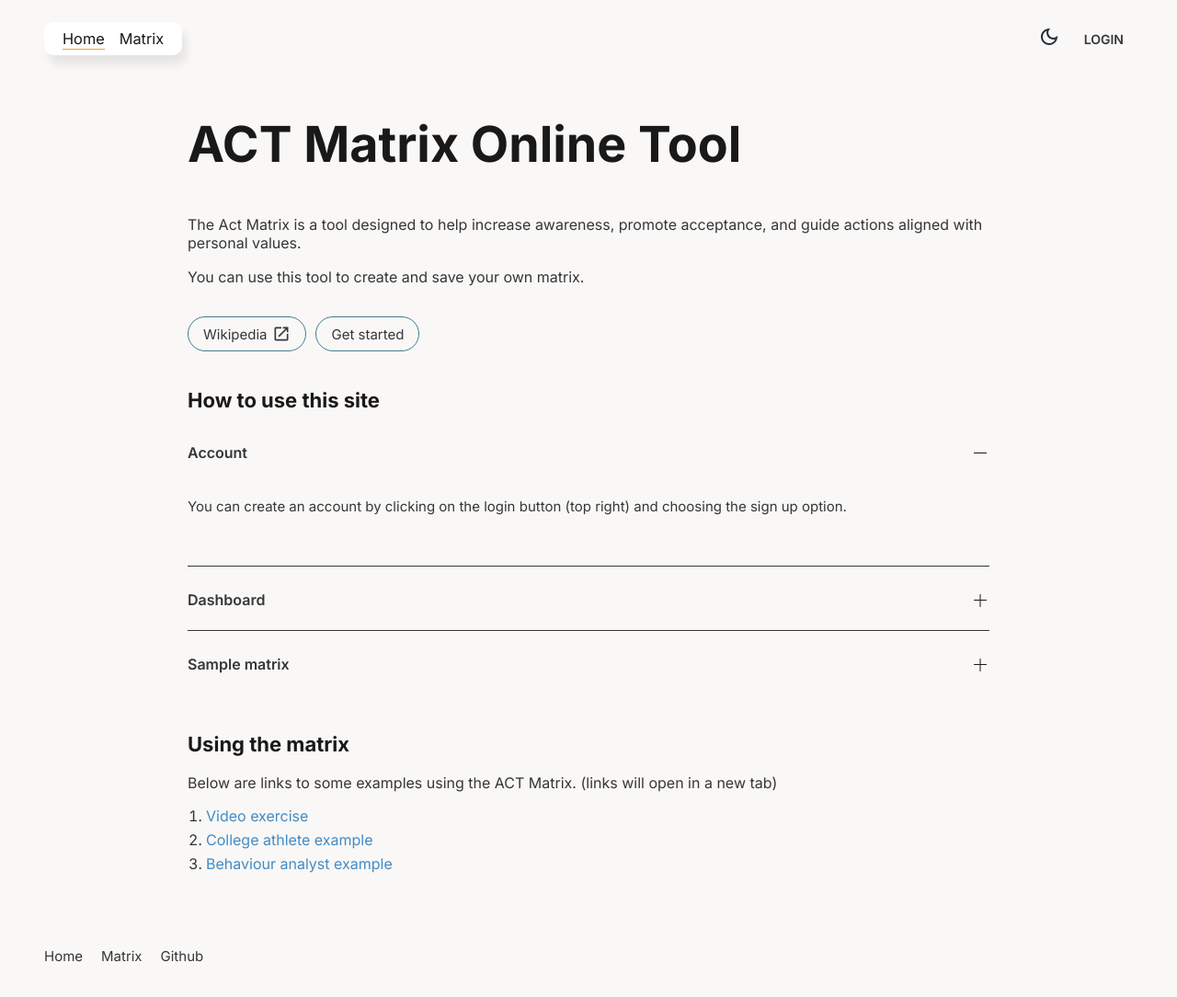
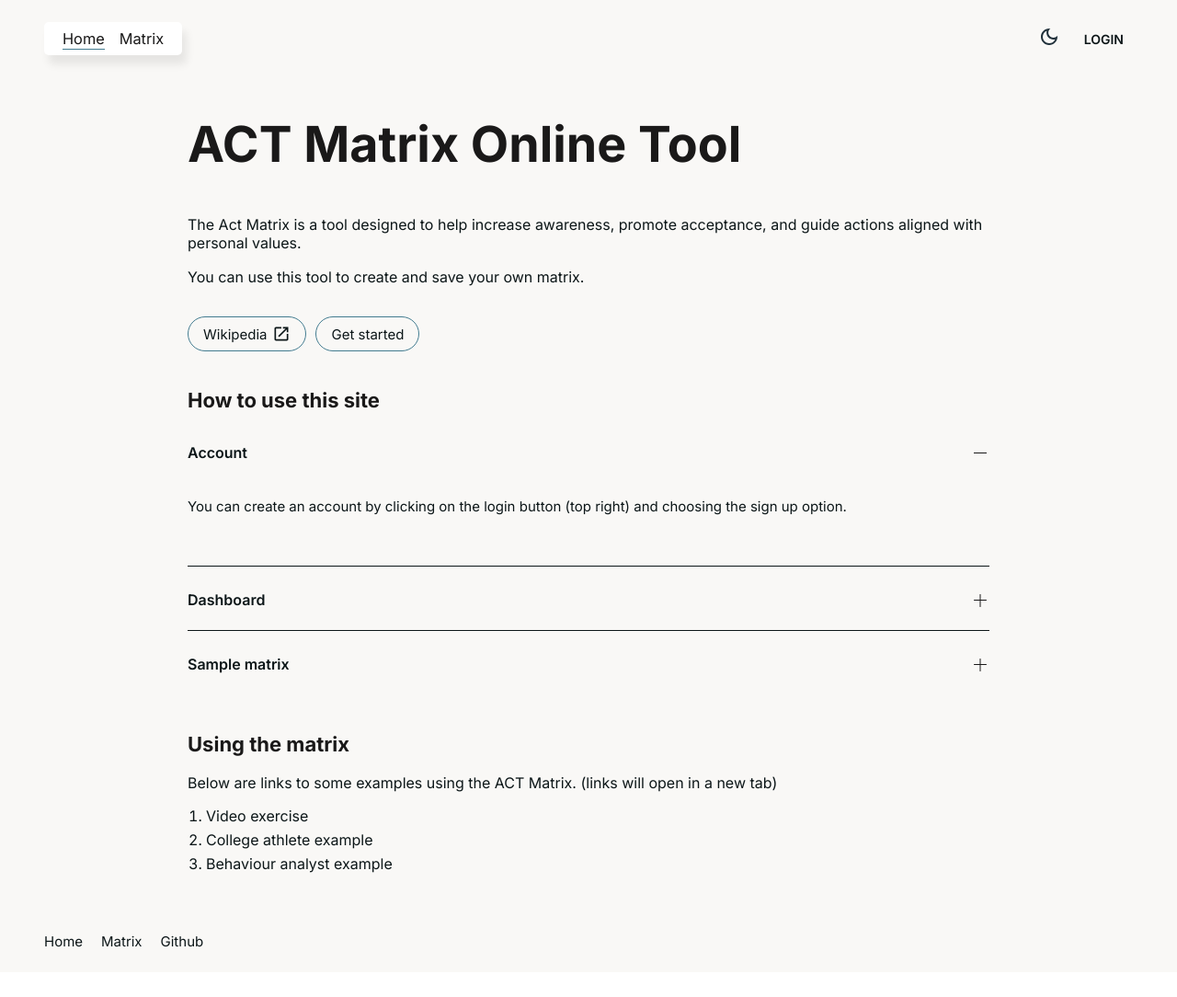
Before and after one commit to MauritzLM/act-matrix, a React (Vite) app: page / in a window 1280 px wide. Shown: the top 1084 px of the page at 92% size. After the commit the page ends 1057 px from the top, so only its background shows below. Built offline with nearby package versions, Linux system fonts and the light colour scheme; no server answers; what @tiptap/extension-color would draw is missing.

Commit message:
updated colors

```diff
--- a/src/index.scss
+++ b/src/index.scss
@@ -3,7 +3,7 @@
 /* variables */
 :root {
   --primary-50: #fff8ed;
-  --primary-100: #ffe4bb;
+  --primary-100: #f9f8f8;
   --primary-200: #efd6b0;
   --primary-300: #e1944d;
   --primary-400: #f3a22b;
@@ -37,6 +37,7 @@
   // background and text
   --bodyBackgroundColor: #f1efec;
   --bodyTextColor: black;
+  --labelColor: #0c1618;
   --userPanelBackground: #f5f5f5;
   --selectedBackground: #00838f;
   --borderColor: #bdbdbd;
@@ -62,7 +63,7 @@
 .app[data-theme='light'] {
   --bodyBackgroundColor: var(--grey-100);
   --headingColor: var(--grey-900);
-  --bodyTextColor: var(--grey-700);
+  --bodyTextColor: #0c1618;
   --matrixBackground: var(--primary-50);
   --matrixSaveBtn: var(--accentGreen-100);
   --matrixText: var(--grey-900);
@@ -70,21 +71,22 @@
   --boxShadowColor: rgba(221, 221, 221, .8);
   --boxShadowColor2: #c8dbd9;
   --formBoxShadowColor: var(--grey-500);
-  --editorColor: var(--grey-100);
+  --editorColor: #fff;
   --userPanelBackground: #fff;
   --selectedBackground: var(--primary-200);
   --borderColor: var(--grey-200);
   --navBackground: var(--grey-700);
 
+  --labelColor: #0c1618;
   --surfaceColor-1: white;
   --surfaceColor-2: var(--grey-200);
   --toolTipBackground: white;
 }
 
 .app[data-theme='dark'] {
-  --bodyBackgroundColor: var(--grey-900);
+  --bodyBackgroundColor: #0c1618;
   --headingColor: var(--grey-200);
-  --bodyTextColor: var(--grey-400);
+  --bodyTextColor: var(--grey-300);
   --matrixBackground: var(--primary-700);
   --matrixSaveBtn: var(--accentGreen-500);
   --matrixText: var(--grey-100);
@@ -93,14 +95,15 @@
   --boxShadowColor2: #131313;
   --formBoxShadowColor: var(--grey-900);
   --editorColor: #3D4144;
-  --userPanelBackground: var(--grey-800);
+  --userPanelBackground: #424B54;
   --selectedBackground: var(--primary-900);
   --borderColor: var(--grey-900);
-  --navBackground: var(--grey-800);
+  --navBackground: #424B54;
 
-  --surfaceColor-1: var(--grey-800);
+  --labelColor: #faf4d3;
+  --surfaceColor-1: #424B54;
   --surfaceColor-2: var(--grey-700);
-  --toolTipBackground: var(--grey-800);
+  --toolTipBackground: #424B54;
 }
 
 /* FONTS */
@@ -202,7 +205,7 @@ button {
 
 a {
   text-decoration: none;
-  color: var(--secondary-500);
+  color: var(--bodyTextColor);
 }
 
 /* NAV STYLES */
@@ -225,12 +228,12 @@ a {
       opacity: 1;
       transform: scaleX(1);
       transition-delay: 0.2s;
-      box-shadow: 2px 2px 5px rgba(0,0,0,.08);
+      box-shadow: 2px 2px 5px rgba(0, 0, 0, .08);
     }
   }
 
   .cs-toggle {
-    border-radius: 10px;
+    border-radius: 5px;
     background-color: var(--surfaceColor-1);
     border: none;
     display: flex;
@@ -239,7 +242,7 @@ a {
     padding: 5px;
     height: 40px;
     width: 50px;
-    box-shadow: 2px 2px 5px rgba(0,0,0,.08);
+    box-shadow: 2px 2px 5px rgba(0, 0, 0, .08);
   }
 
   .cs-active {
@@ -275,7 +278,7 @@ a {
     width: 100%;
     height: 2px;
     border-radius: 2px;
-    background-color: var(--headingColor);
+    background-color: var(--bodyTextColor);
     position: absolute;
     left: 50%;
     transform: translateX(-50%);
@@ -355,7 +358,7 @@ a {
         }
 
         .cs-active {
-          border-bottom: 1px solid var(--primary-400);
+          border-bottom: 1px solid #437c90;
         }
 
       }
@@ -391,13 +394,15 @@ a {
 }
 
 footer {
-  padding: 1em;
+  padding: 20px 1rem;
 
   ul {
     list-style: none;
     display: flex;
     padding: 0;
     gap: 20px;
+    margin: 0;
+
 
     li {
       a {
@@ -425,8 +430,8 @@ footer {
       width: auto;
       padding: 8px 20px;
       background-color: var(--surfaceColor-1);
-      border-radius: 10px;
-      box-shadow: 5px 10px 10px rgba(0,0,0,.08);
+      border-radius: 5px;
+      box-shadow: 5px 10px 10px rgba(0, 0, 0, .08);
 
 
       ul {
@@ -452,6 +457,8 @@ footer {
 
   footer {
     padding: 1.5em 3em;
+
+
   }
 }
 
```
